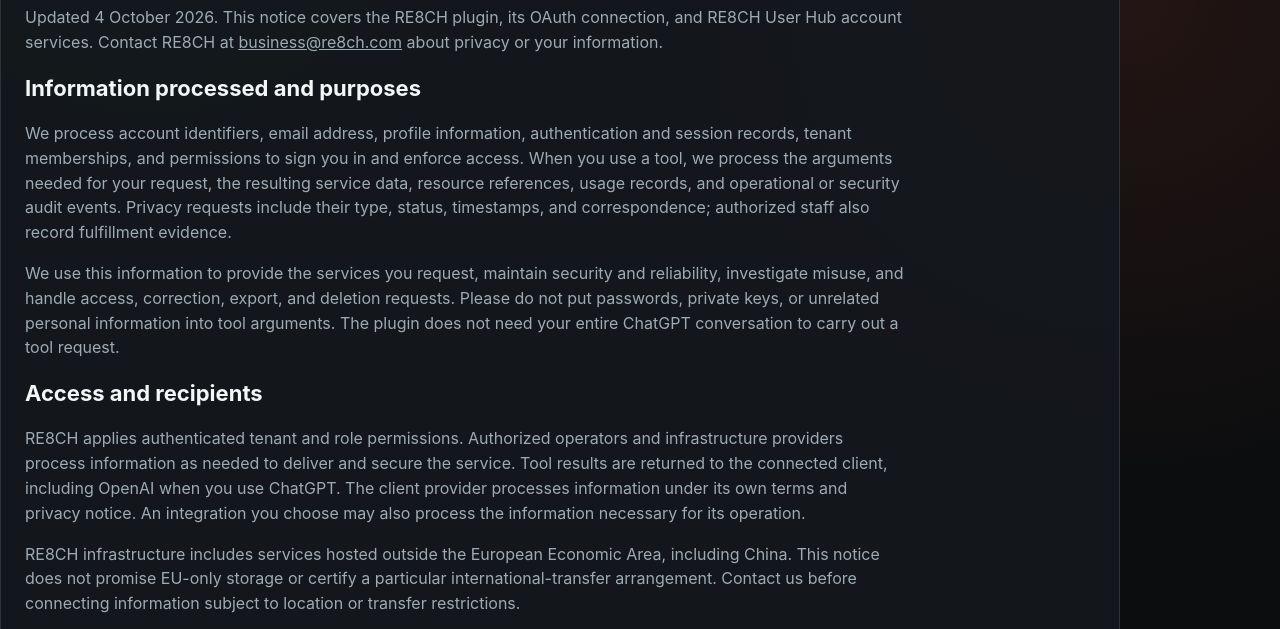
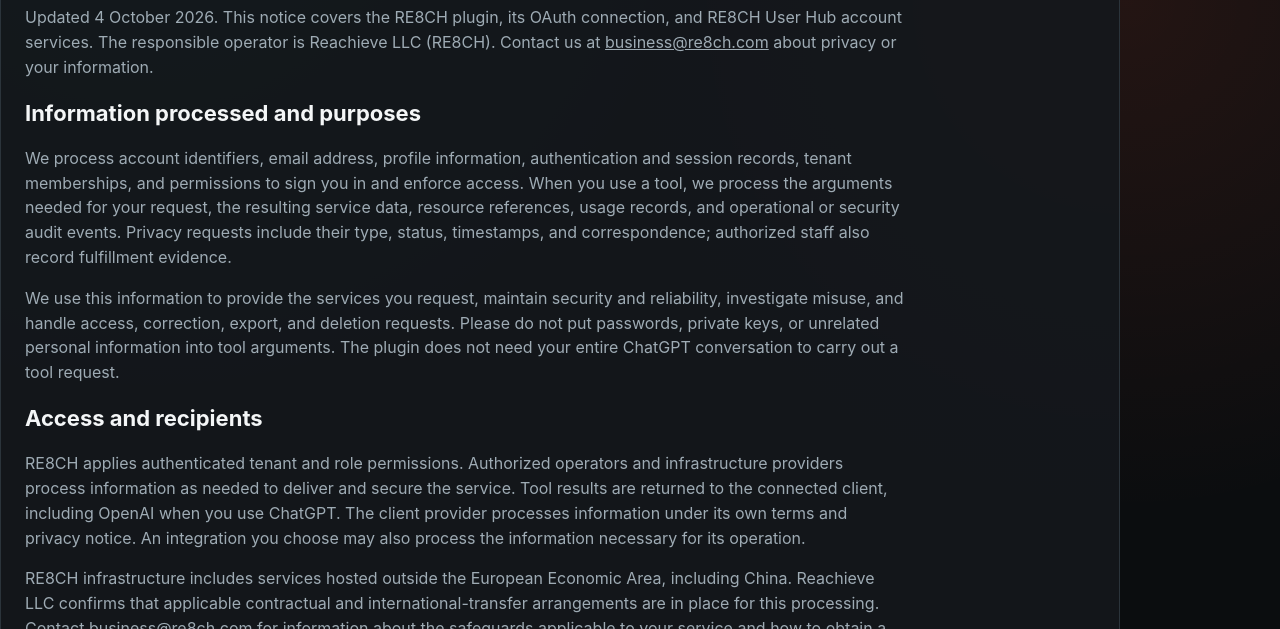
Before and after one commit to re8ch/tool-distribution, a plain HTML site: page docs/privacy.html in a window 1280 px wide. Shown: the part 150-779 px from the top of the page. Drawn offline with Linux system fonts and the light colour scheme.

Commit message:
Identify confirmed privacy operator and transfer arrangements (#7)

```diff
--- a/docs/privacy.html
+++ b/docs/privacy.html
@@ -1,13 +1,13 @@
 <!doctype html>
 <html lang="en"><head><meta charset="utf-8"><meta name="viewport" content="width=device-width,initial-scale=1"><title>Privacy · RE8CH Plugins</title><link rel="stylesheet" href="./styles.css"></head>
 <body><main class="wrap policy">
-<h1>RE8CH privacy notice</h1><p>Updated 4 October 2026. This notice covers the RE8CH plugin, its OAuth connection, and RE8CH User Hub account services. Contact RE8CH at <a href="mailto:business@re8ch.com">business@re8ch.com</a> about privacy or your information.</p>
+<h1>RE8CH privacy notice</h1><p>Updated 4 October 2026. This notice covers the RE8CH plugin, its OAuth connection, and RE8CH User Hub account services. The responsible operator is Reachieve LLC (RE8CH). Contact us at <a href="mailto:business@re8ch.com">business@re8ch.com</a> about privacy or your information.</p>
 <h2>Information processed and purposes</h2>
 <p>We process account identifiers, email address, profile information, authentication and session records, tenant memberships, and permissions to sign you in and enforce access. When you use a tool, we process the arguments needed for your request, the resulting service data, resource references, usage records, and operational or security audit events. Privacy requests include their type, status, timestamps, and correspondence; authorized staff also record fulfillment evidence.</p>
 <p>We use this information to provide the services you request, maintain security and reliability, investigate misuse, and handle access, correction, export, and deletion requests. Please do not put passwords, private keys, or unrelated personal information into tool arguments. The plugin does not need your entire ChatGPT conversation to carry out a tool request.</p>
 <h2>Access and recipients</h2>
 <p>RE8CH applies authenticated tenant and role permissions. Authorized operators and infrastructure providers process information as needed to deliver and secure the service. Tool results are returned to the connected client, including OpenAI when you use ChatGPT. The client provider processes information under its own terms and privacy notice. An integration you choose may also process the information necessary for its operation.</p>
-<p>RE8CH infrastructure includes services hosted outside the European Economic Area, including China. This notice does not promise EU-only storage or certify a particular international-transfer arrangement. Contact us before connecting information subject to location or transfer restrictions.</p>
+<p>RE8CH infrastructure includes services hosted outside the European Economic Area, including China. Reachieve LLC confirms that applicable contractual and international-transfer arrangements are in place for this processing. Contact business@re8ch.com for information about the safeguards applicable to your service and how to obtain a copy where available. This notice does not promise EU-only storage.</p>
 <h2>Retention</h2>
 <ul>
 <li><strong>Account and service information:</strong> retained while needed to provide your account and authorized services. Account deletion is a reviewed fulfillment process; submitting a request does not immediately erase the account or connected service data.</li>
```
